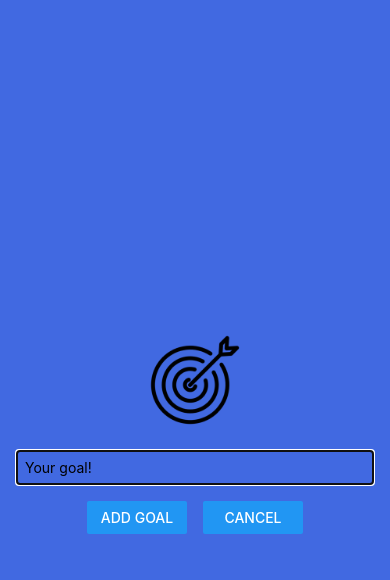
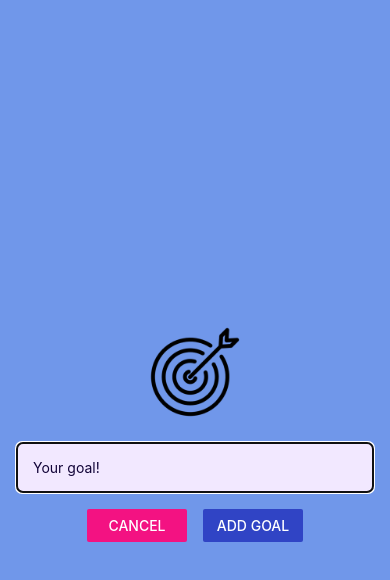
Before and after one commit to yahyayesilyurt/first-react-native-demo-project, a React Native app: screen / in a window 390 px wide. Both pictures are taken after a click on the button "ADD NEW GOAL". Shown: the top 580 px of the page. Built offline with nearby package versions, Linux system fonts and the light colour scheme.

Commit message:
style fixed and colors changed

```diff
--- a/App.js
+++ b/App.js
@@ -1,5 +1,7 @@
 import { StyleSheet, View, FlatList, Button } from "react-native";
 import { useState } from "react";
+import { StatusBar } from "expo-status-bar";
+
 import GoalItem from "./components/GoalItem";
 import GoalInput from "./components/GoalInput";
 
@@ -28,10 +30,12 @@
   };
 
   return (
+    <>
+      <StatusBar style="light" />
       <View style={styles.appContainer}>
         <Button
           title="Add New Goal"
-        color="#5e0acc"
+          color="#9ebbf2"
           onPress={startAddGoalHandler}
         />
         <GoalInput
@@ -55,6 +59,7 @@
           />
         </View>
       </View>
+    </>
   );
 }
 
--- a/app.json
+++ b/app.json
@@ -6,14 +6,13 @@
     "orientation": "portrait",
     "icon": "./assets/icon.png",
     "userInterfaceStyle": "light",
+    "backgroundColor": "#4169e1",
     "splash": {
       "image": "./assets/splash.png",
       "resizeMode": "contain",
       "backgroundColor": "#ffffff"
     },
-    "assetBundlePatterns": [
-      "**/*"
-    ],
+    "assetBundlePatterns": ["**/*"],
     "ios": {
       "supportsTablet": true
     },
--- a/components/GoalInput.js
+++ b/components/GoalInput.js
@@ -35,16 +35,17 @@
         />
         <View style={styles.buttonContainer}>
           <View style={styles.button}>
-            <Button title="Add Goal" onPress={addGoalHandler} />
-          </View>
-          <View style={styles.button}>
             <Button
               title="Cancel"
               onPress={() => {
                 props.onCancel();
                 setEnteredGoalText("");
               }}
+              color="#f31282"
             />
+          </View>
+          <View style={styles.button}>
+            <Button title="Add Goal" onPress={addGoalHandler} color="#3044c5" />
           </View>
         </View>
       </View>
@@ -60,7 +61,7 @@
     justifyContent: "center",
     alignItems: "center",
     padding: 16,
-    backgroundColor: "#4169e1",
+    backgroundColor: "#7097ea",
   },
   image: {
     width: 100,
@@ -69,9 +70,12 @@
   },
   textInput: {
     borderWidth: 1,
-    borderColor: "#cccccc",
+    borderColor: "#f2e8ff",
+    backgroundColor: "#f2e8ff",
+    color: "#120438",
+    borderRadius: 6,
     width: "100%",
-    padding: 8,
+    padding: 16,
   },
   buttonContainer: {
     flexDirection: "row",
--- a/components/GoalItem.js
+++ b/components/GoalItem.js
@@ -4,7 +4,7 @@
   return (
     <View key={props.id} style={styles.goalItem}>
       <Pressable
-        android_ripple={{ color: "#210644" }}
+        android_ripple={{ color: "#dfe7fa" }}
         onPress={props.onDeleteItem.bind(this, props.id)}
         style={({ pressed }) => pressed && styles.pressedItem}
       >
@@ -20,7 +20,7 @@
   goalItem: {
     margin: 8,
     borderRadius: 6,
-    backgroundColor: "#5e0acc",
+    backgroundColor: "#29347f",
   },
   pressedItem: {
     opacity: 0.5,
```
Lines whose indentation alone changed are shown as unchanged.
